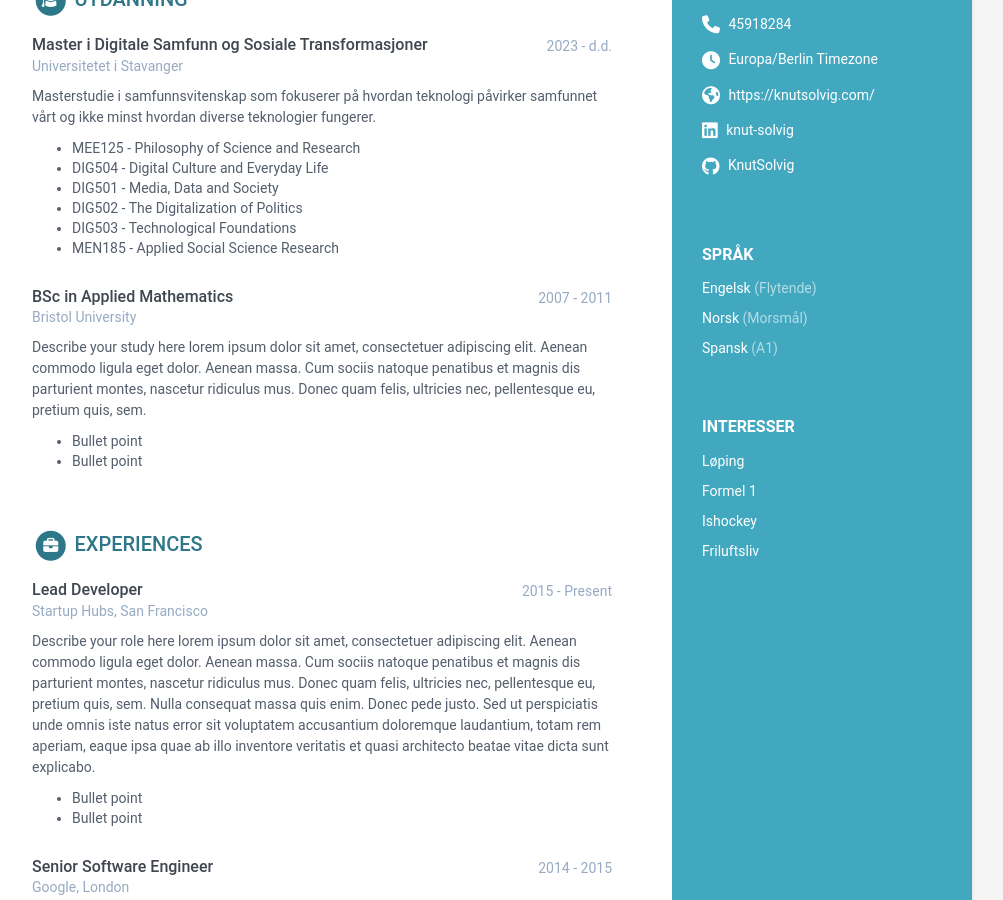
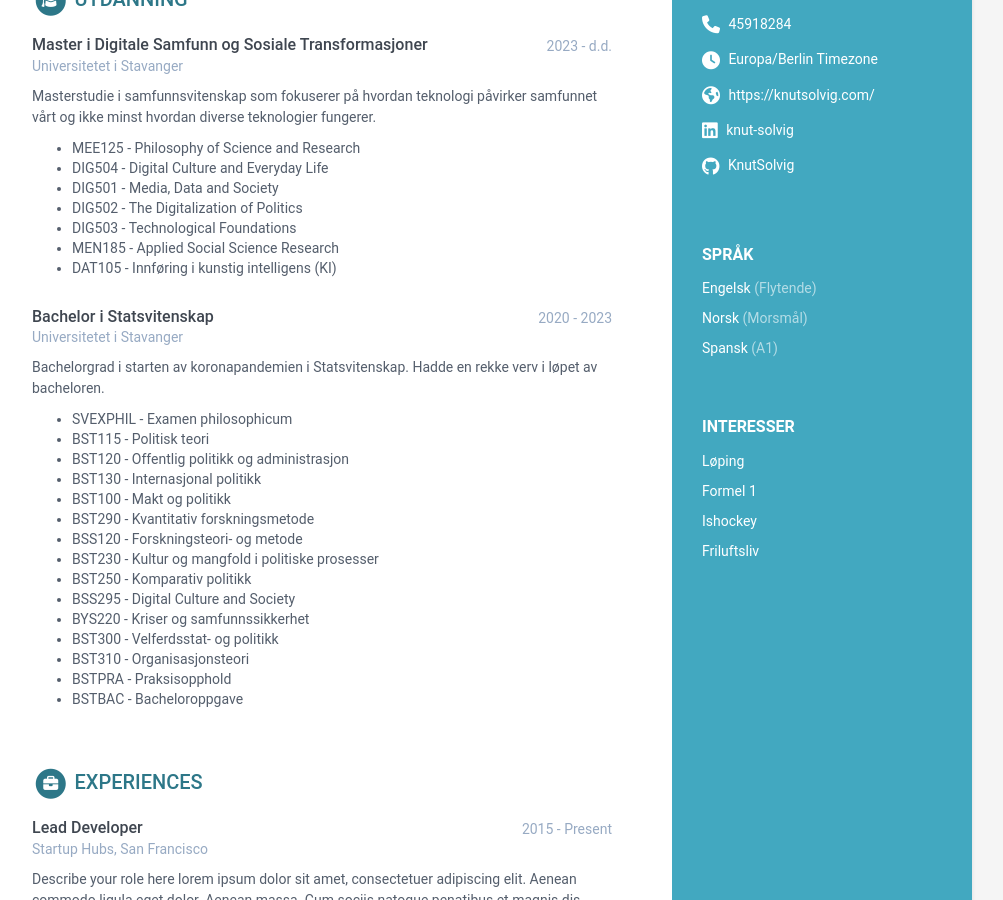
Before and after one commit to KnutSolvig/knutsolvig.github.io, a Jekyll site: the page built from index.html, in a window 1280 px wide and 900 px high, scrolled down 319 px. Shown: the whole window, without its empty margins (168-1171 px from the left). Built offline with Jekyll 4.4.1, drawn with Linux system fonts in a browser that asks for light colours.

Commit message:
Update data.yml

```diff
--- a/_data/data.yml
+++ b/_data/data.yml
@@ -80,18 +80,28 @@ education:
         - DIG502 - The Digitalization of Politics
         - DIG503 - Technological Foundations
         - MEN185 - Applied Social Science Research
+        - DAT105 - Innføring i kunstig intelligens (KI)
 
-  - degree: BSc in Applied Mathematics
-    university: Bristol University
-    time: 2007 - 2011
+  - degree: Bachelor i Statsvitenskap
+    university: Universitetet i Stavanger
+    time: 2020 - 2023
     details: |
-      Describe your study here lorem ipsum dolor sit amet, consectetuer
-      adipiscing elit. Aenean commodo ligula eget dolor. Aenean massa. Cum
-      sociis natoque penatibus et magnis dis parturient montes, nascetur
-      ridiculus mus. Donec quam felis, ultricies nec, pellentesque eu,
-      pretium quis, sem.
-        - Bullet point
-        - Bullet point
+      Bachelorgrad i starten av koronapandemien i Statsvitenskap. Hadde en rekke verv i løpet av bacheloren.
+        - SVEXPHIL - Examen philosophicum
+        - BST115 - Politisk teori
+        - BST120 - Offentlig politikk og administrasjon
+        - BST130 - Internasjonal politikk
+        - BST100 - Makt og politikk
+        - BST290 - Kvantitativ forskningsmetode
+        - BSS120 - Forskningsteori- og metode
+        - BST230 - Kultur og mangfold i politiske prosesser
+        - BST250 - Komparativ politikk
+        - BSS295 - Digital Culture and Society
+        - BYS220 - Kriser og samfunnssikkerhet
+        - BST300 - Velferdsstat- og politikk
+        - BST310 - Organisasjonsteori
+        - BSTPRA - Praksisopphold
+        - BSTBAC - Bacheloroppgave
 
 experiences:
   title: Experiences
```
